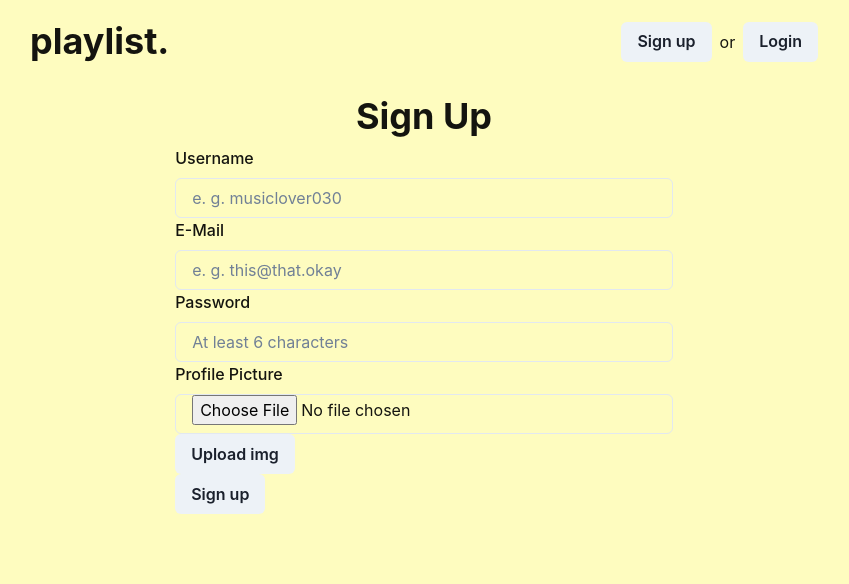
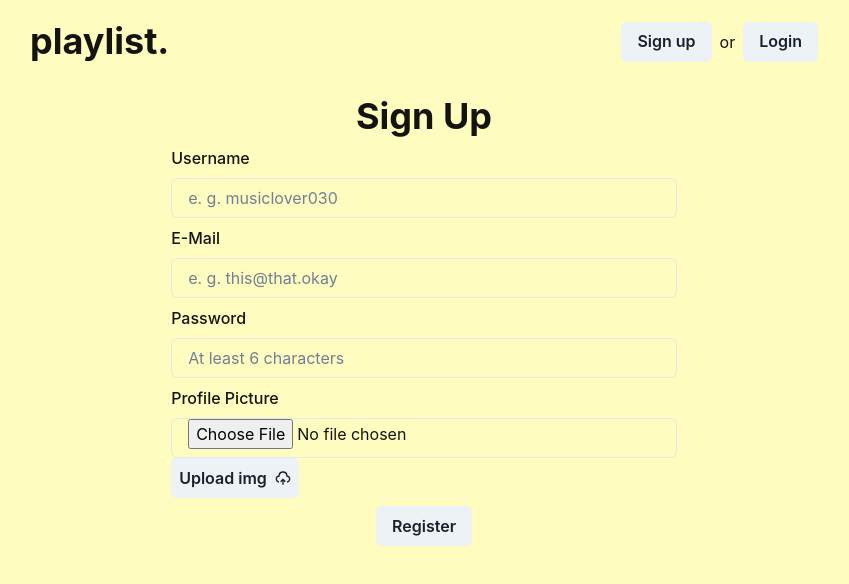
Before and after one commit to petrikoj/mern-project, a React (Create React App) app in the folder client/: page /signup in a window 1280 px wide. Shown: the top 584 px of the page, without its empty margins (216-1065 px from the left). Built offline with nearby package versions, Linux system fonts and the light colour scheme; no server answers.

Commit message:
Minor changes

```diff
--- a/client/src/Components/userRelated/Login.js
+++ b/client/src/Components/userRelated/Login.js
@@ -117,7 +117,9 @@ function Login() {
         />
       </InputGroup>
 
-      <Button onClick={handleLogin}>Login</Button>
+      <Button w={["80", "24"]} onClick={handleLogin}>
+        Login
+      </Button>
     </VStack>
   );
 }
--- a/client/src/Components/userRelated/SignUp.js
+++ b/client/src/Components/userRelated/SignUp.js
@@ -1,12 +1,16 @@
 import { useState, useEffect } from "react";
 import {
   Button,
+  Center,
   Container,
   FormControl,
   FormLabel,
+  IconButton,
   Image,
   Input,
+  Text,
 } from "@chakra-ui/react";
+import { RiUploadCloud2Line } from "react-icons/ri";
 import { isValidEmail, isValidPassword } from "../../utils/validators";
 
 function SignUp() {
@@ -16,6 +20,20 @@ function SignUp() {
   const [emailError, setEmailError] = useState(null);
   const [passwordError, setPasswordError] = useState(null);
   const [credentialsError, setCredentialsError] = useState(null);
+
+  /*  const email = useRef();
+  const password = useRef();
+  const username = useRef();
+  const handleSubmit = (event) => {
+    event.preventDefault();
+    setNewUser({
+      ...newUser,
+      email: email.current.value,
+      password: password.current.value,
+      username: username.current.value,
+    });
+    console.log(newUser);
+  }; */
 
   const handleChangeHandler = (event) => {
     setNewUser({ ...newUser, [event.target.name]: event.target.value });
@@ -98,38 +116,58 @@ function SignUp() {
   }, [credentialsError, emailError, passwordError]);
 
   return (
-    <Container>
+    <Container mb="3">
+      <FormControl mb="2">
         <FormLabel>Username</FormLabel>
         <Input
           id="username"
           type="text"
-        value={newUser.username ? newUser.username : ""}
+          //ref="username"
           name="username"
           placeholder="e. g. musiclover030"
+          value={newUser.username ? newUser.username : ""}
           onChange={handleChangeHandler}
         />
+      </FormControl>
+
+      <FormControl mb="2">
         <FormLabel>E-Mail</FormLabel>
         <Input
           type="text"
           name="email"
           id="email"
           placeholder="e. g. this@that.okay"
+          //ref="email"
           value={newUser.email ? newUser.email : ""}
           onChange={handleChangeHandler}
         />
+      </FormControl>
+
+      <FormControl mb="2">
         <FormLabel>Password</FormLabel>
         <Input
           type="password"
           name="password"
           id="password"
           placeholder="At least 6 characters"
+          //ref="password"
           value={newUser.password ? newUser.password : ""}
           onChange={handleChangeHandler}
         />
-      <FormControl>
+      </FormControl>
+
+      <FormControl mb="2">
         <FormLabel>Profile Picture</FormLabel>
         <Input type="file" name="image" onChange={attachFileHandler} />
-        <Button onClick={submitForm}>Upload img</Button>
+        {!newUser.avatar && (
+          <IconButton
+            rightIcon={<RiUploadCloud2Line />}
+            p="2"
+            onClick={submitForm}
+          >
+            <Text>Upload img</Text>
+          </IconButton>
+        )}
       </FormControl>
       {newUser.avatar && (
         <Image
@@ -140,7 +178,11 @@ function SignUp() {
           alt="user pic"
         />
       )}
-      <Button onClick={registerNewUser}>Sign up</Button>
+      <Center>
+        <Button w={["80", "24"]} onClick={registerNewUser}>
+          Register
+        </Button>
+      </Center>
     </Container>
   );
 }
--- a/client/src/Views/NoMatchView.js
+++ b/client/src/Views/NoMatchView.js
@@ -6,6 +6,9 @@ import { ArrowLeftIcon, ArrowRightIcon } from "@chakra-ui/icons";
 
 function NoMatchView() {
   const navigate = useNavigate();
+  const handleGoBack = () => {
+    navigate(-1);
+  };
   return (
     <Center>
       <VStack>
@@ -14,7 +17,7 @@ function NoMatchView() {
         <Text as="b">This page doesn't exist.</Text>
         <IconButton
           leftIcon={<ArrowLeftIcon />}
-          onClick={() => navigate(-1)}
+          onClick={handleGoBack}
           size="lg"
           p="2"
         >
```
Lines whose indentation alone changed are shown as unchanged.
